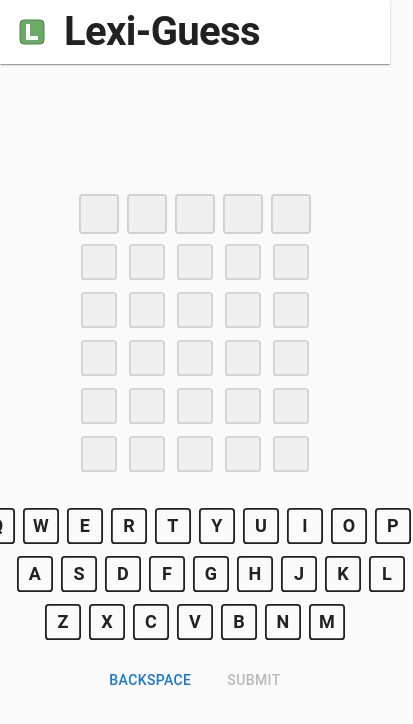
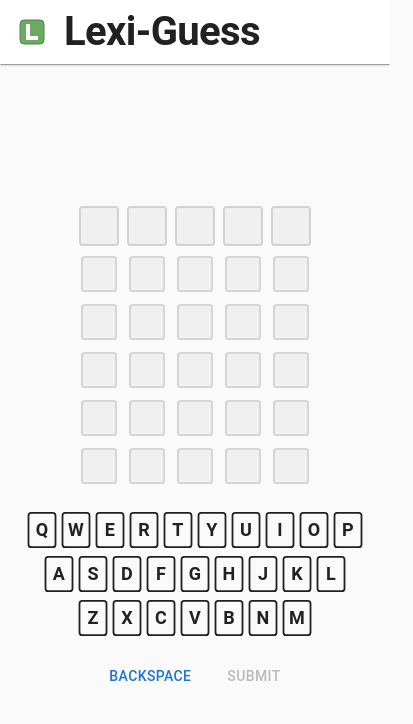
Before and after one commit to dorobekd/lexi-guess, a Next.js app: page / in a window 390 px wide. Shown: the top 724 px of the page, 413 px wide, since content can reach past the window. Built offline with nearby package versions, Linux system fonts and the light colour scheme; no server answers; some icons are missing.

Commit message:
refactor OnScreenKeyboard styles for responsive design and improved key layout

```diff
--- a/src/app/components/keyboard/OnScreenKeyboard.tsx
+++ b/src/app/components/keyboard/OnScreenKeyboard.tsx
@@ -37,38 +37,41 @@ export default function OnScreenKeyboard({
   return (
     <Box sx={{
       width: '100%',
-      maxWidth: '600px',
+      maxWidth: { xs: '100vw', sm: '600px' },
       mx: 'auto',
-      p: 2,
+      p: { xs: 1, sm: 2 },
       borderRadius: 2,
     }}>
       <Box sx={{
         display: 'flex',
         flexDirection: 'column',
-        gap: 1,
+        gap: { xs: 0.5, sm: 1 },
       }}>
-        {rows.map((row, i) => (
+        {rows.map((row, index) => (
           <Box
-            key={i}
+            key={index}
             sx={{
-              display: 'flex',
-              justifyContent: 'center',
-              gap: 0.5,
-              mx: 'auto',
-              width: '100%',
-              '&:nth-of-type(2)': {
-                pl: 4
-              }
-            }}
+            display: 'flex',
+            justifyContent: 'center',
+            gap: { xs: 0.25, sm: 0.5 },
+            mx: 'auto',
+            width: '100%',
+          }}
           >
             {row.map((key) => (
               <Box
                 key={key}
                 onClick={() => handleKeyClick(key)}
                 sx={{
+                  maxWidth: { xs: 32, sm: 40 }, // Prevent keys from getting too wide
+                  minHeight: { xs: 36 },
                   cursor: disabled ? 'default' : 'pointer',
                   opacity: disabled ? 0.7 : 1,
                   transition: 'opacity 0.2s',
+                  display: 'flex',
+                  alignItems: 'center',
+                  justifyContent: 'center',
+                  fontSize: { xs: '1.2rem', sm: '1.5rem' },
                   '&:hover': {
                     transform: disabled ? 'none' : 'scale(1.05)',
                   }
```
